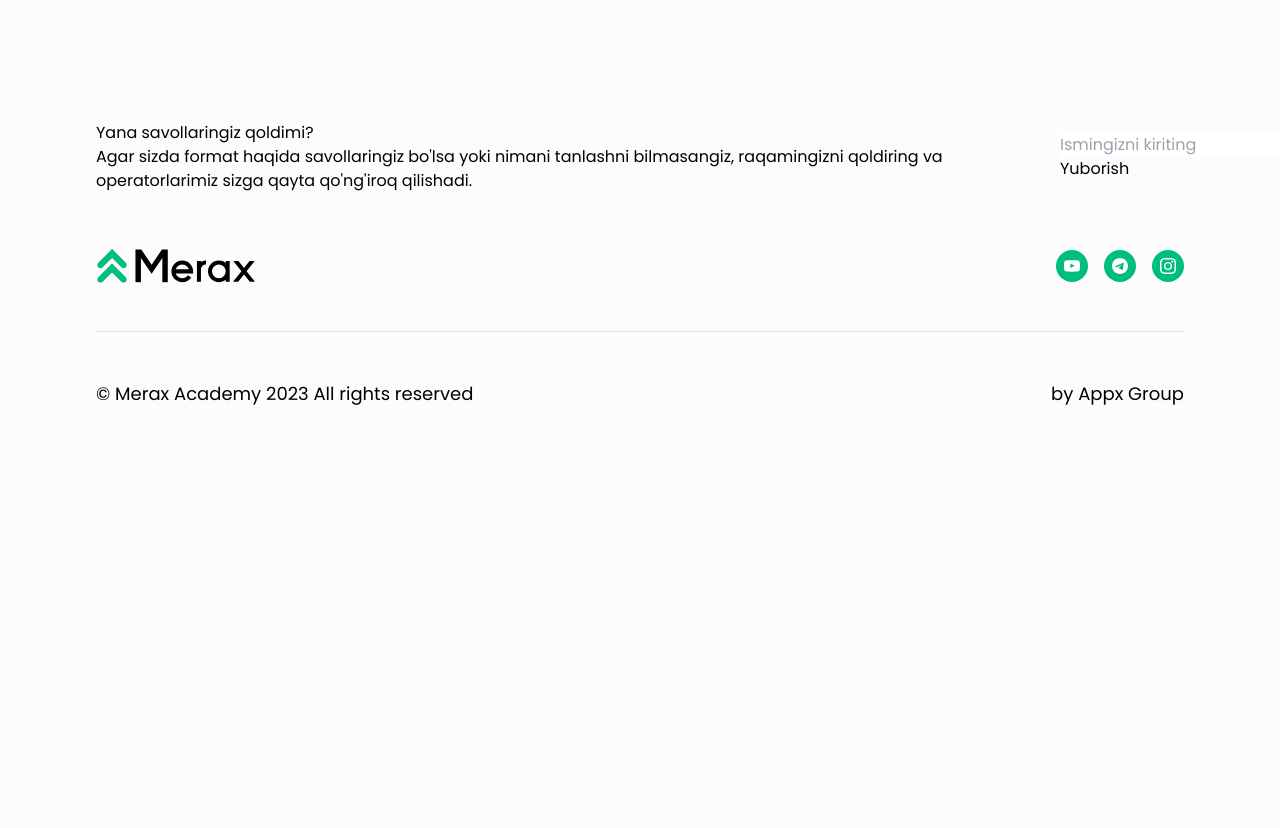
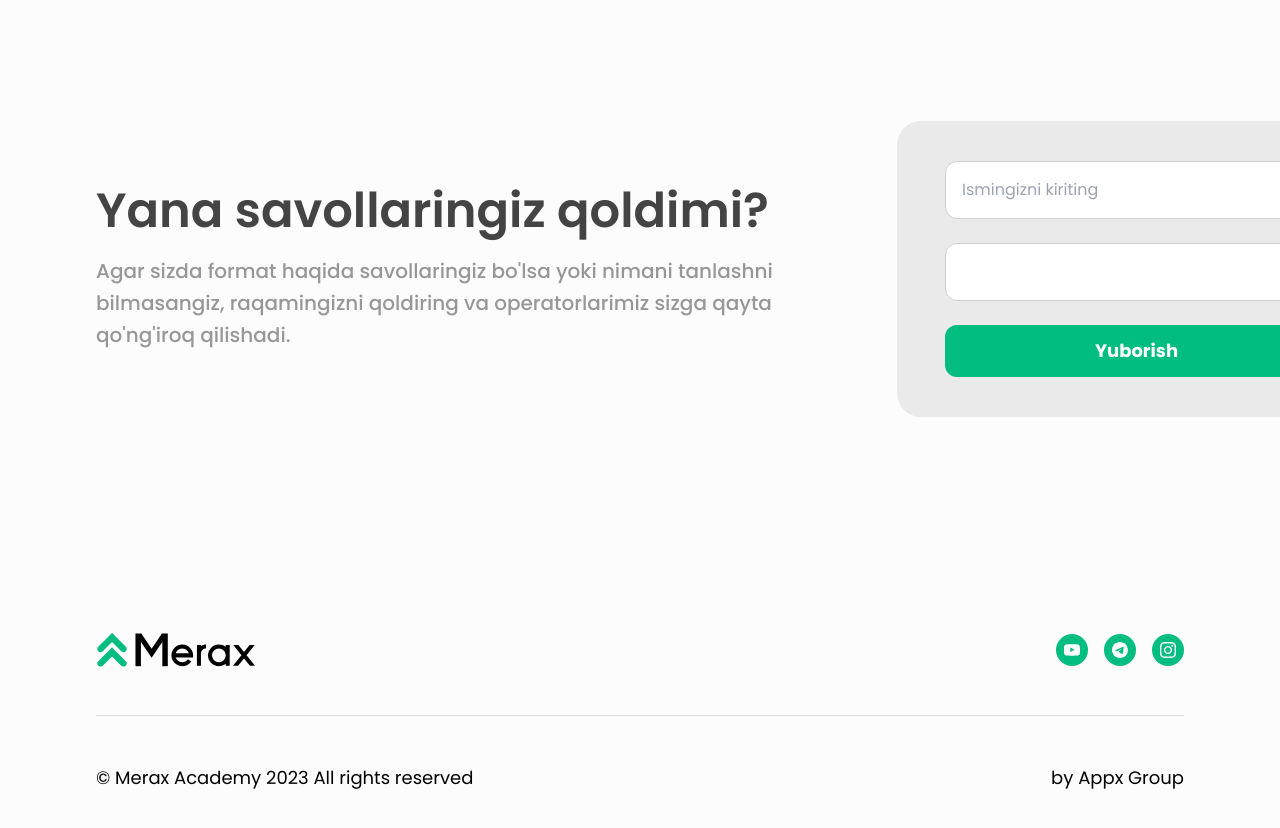
Before and after one commit to alibek-jumaniyazov/Merax_Courses, a Next.js app in the folder merax/: page / in a window 1280 px wide. Shown: the part 3240-4068 px from the top of the page. Before the commit the page ends 3688 px from the top, so only its background shows below. Built offline with nearby package versions, Linux system fonts and the light colour scheme.

Commit message:
add contact

```diff
--- a/merax/src/components/main/Contact.tsx
+++ b/merax/src/components/main/Contact.tsx
@@ -1,18 +1,29 @@
-import React from 'react'
+import React from "react";
 
-type Props = {}
+type Props = {};
 
 export default function Contact({}: Props) {
   return (
-    <div className='Contact w-full flex justify-between items-center mt-40 mainFont'>
-        <div className="">
-            <p className=''>Yana savollaringiz qoldimi?</p>
-            <span className=''>Agar sizda format haqida savollaringiz bo'lsa yoki nimani tanlashni bilmasangiz, raqamingizni qoldiring va operatorlarimiz sizga qayta qo'ng'iroq qilishadi.</span>
+    <div className="Contact w-full flex justify-between items-center mt-40 mb-40 mainFont">
+      <div className="flex flex-col justify-center items-start gap-5">
+        <p className="font-semibold text-5xl text-textColor">
+          Yana savollaringiz qoldimi?
+        </p>
+        <span className=" w-[698px] font-medium text-xl text-[#979797] leading-8">
+          Agar sizda format haqida savollaringiz bo'lsa yoki nimani tanlashni
+          bilmasangiz, raqamingizni qoldiring va operatorlarimiz sizga qayta
+          qo'ng'iroq qilishadi.
+        </span>
+      </div>
+      <div className="flex flex-col justify-center items-start bg-[#ebeaea] gap-6 rounded-3xl py-10 px-12">
+        <input type="name" name="name" placeholder="Ismingizni kiriting" className="w-full p-4 outline-none rounded-xl border border-[#D0D0D0] "/>
+        <input type="tel" name="tel" placeholder="" className="w-full p-4 outline-none rounded-xl border border-[#D0D0D0] " />
+        <div className="w-[383px] flex justify-center items-center bg-mainColor rounded-xl active:scale-75 transition-all duration-300">
+          <button className="px-4 py-3 font-bold text-lg text-white">
+            Yuborish
+          </button>
         </div>
-        <div className="">
-            <input type="text" placeholder='Ismingizni kiriting'/>
-            <button>Yuborish</button>
-        </div>
+      </div>
     </div>
-  )
+  );
 }
```
